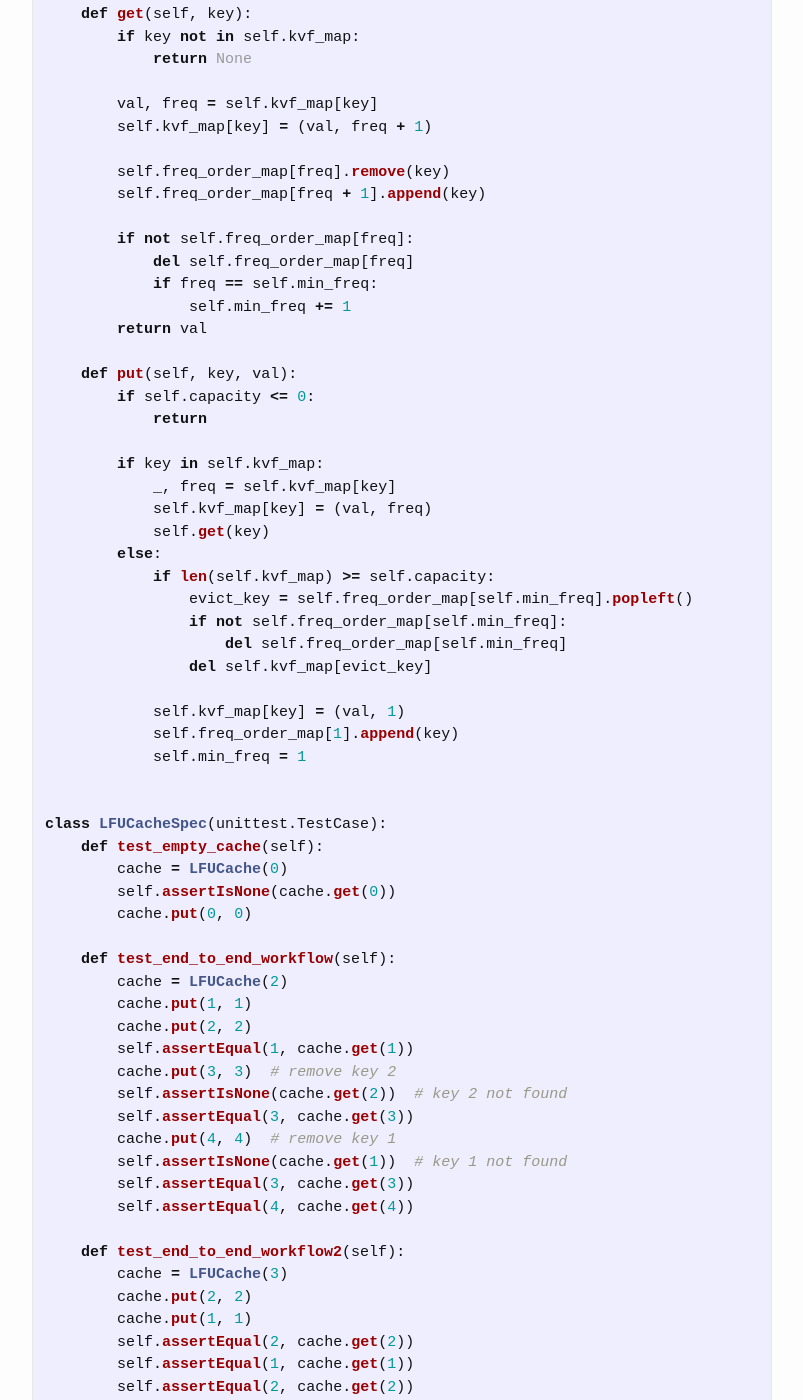
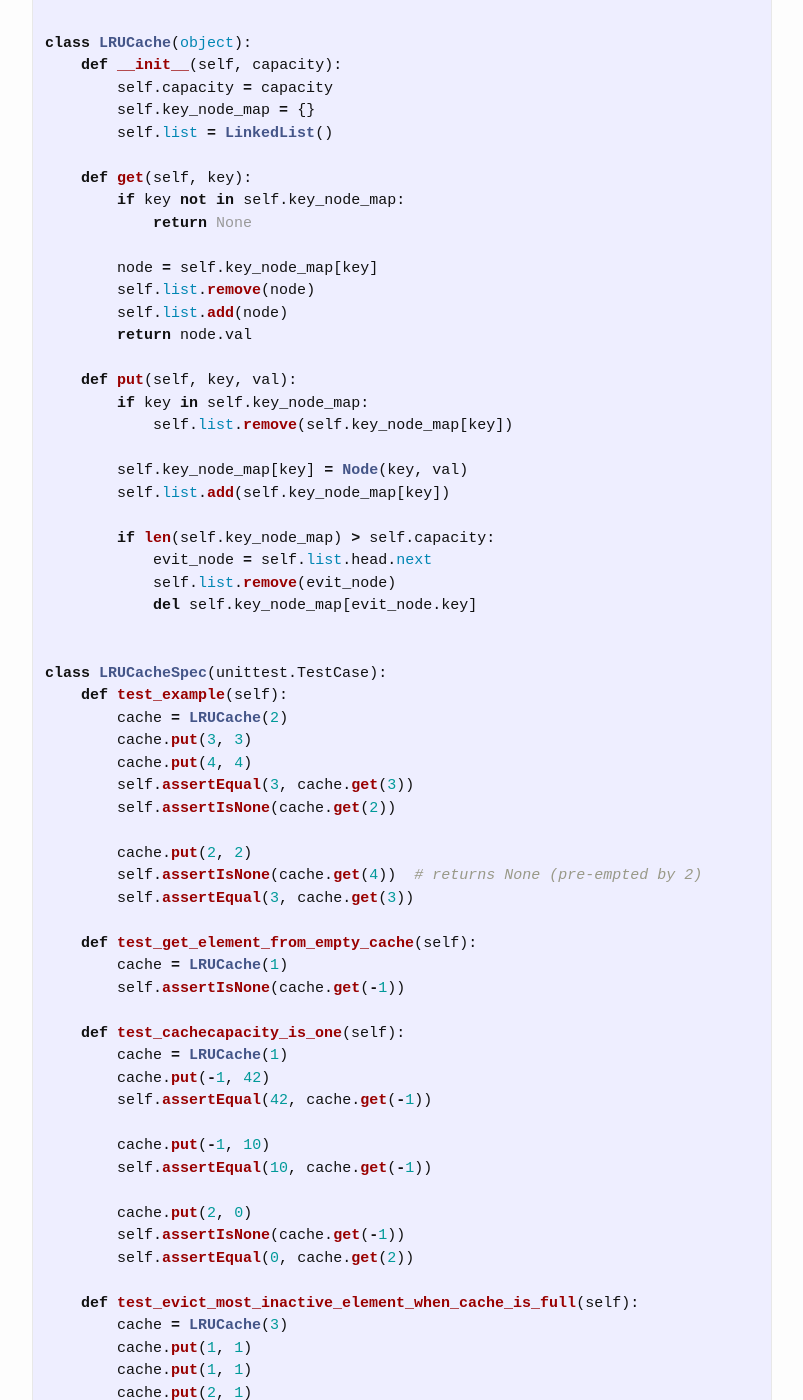
Before and after one commit to trsong/trsong.github.io, a Jekyll site: the page built from _posts/2021-02-01-DailyQuestionsFeb.md, in a window 1280 px wide and 1400 px high, scrolled down 1989 px. Shown: the whole window, without its empty margins (238-1041 px from the left). Built offline with Jekyll 4.4.1, drawn with Linux system fonts in a browser that asks for light colours; some of the changed text lies outside the part shown.

Commit message:
Add solution to Feb 10 question.

````diff
--- a/_posts/2021-02-01-DailyQuestionsFeb.md
+++ b/_posts/2021-02-01-DailyQuestionsFeb.md
@@ -39,6 +39,155 @@ cache.get(2)  # returns None
 cache.put(2, 2)
 cache.get(4)  # returns None (pre-empted by 2)
 cache.get(3)  # returns 3
+```
+
+**Solution:** [https://repl.it/@trsong/Implement-the-LRU-Cache](https://repl.it/@trsong/Implement-the-LRU-Cache)
+```py
+import unittest
+
+class Node(object):
+    def __init__(self, key, val):
+        self.key = key
+        self.val = val
+        self.next = None
+        self.prev = None
+
+
+class LinkedList(object):
+    def __init__(self):
+        self.head = Node(-1, -1)
+        self.tail = Node(-1, -1)
+        self.head.next = self.tail
+        self.tail.prev = self.head
+
+    def add(self, node):
+        prev = self.tail.prev
+        prev.next = node
+        node.prev = prev
+        node.next = self.tail
+        self.tail.prev = node
+
+    def remove(self, node):
+        prev = node.prev
+        prev.next = node.next
+        node.next.prev = prev
+        node.prev = None
+        node.next = None
+
+
+class LRUCache(object):
+    def __init__(self, capacity):
+        self.capacity = capacity
+        self.key_node_map = {}
+        self.list = LinkedList()
+
+    def get(self, key):
+        if key not in self.key_node_map:
+            return None
+
+        node = self.key_node_map[key]
+        self.list.remove(node)
+        self.list.add(node)
+        return node.val
+
+    def put(self, key, val):
+        if key in self.key_node_map:
+            self.list.remove(self.key_node_map[key])
+
+        self.key_node_map[key] = Node(key, val)
+        self.list.add(self.key_node_map[key])
+
+        if len(self.key_node_map) > self.capacity:
+            evit_node = self.list.head.next
+            self.list.remove(evit_node)
+            del self.key_node_map[evit_node.key]
+
+
+class LRUCacheSpec(unittest.TestCase):
+    def test_example(self):
+        cache = LRUCache(2)
+        cache.put(3, 3)
+        cache.put(4, 4)
+        self.assertEqual(3, cache.get(3))
+        self.assertIsNone(cache.get(2))
+
+        cache.put(2, 2)
+        self.assertIsNone(cache.get(4))  # returns None (pre-empted by 2)
+        self.assertEqual(3, cache.get(3))
+
+    def test_get_element_from_empty_cache(self):
+        cache = LRUCache(1)
+        self.assertIsNone(cache.get(-1))
+
+    def test_cachecapacity_is_one(self):
+        cache = LRUCache(1)
+        cache.put(-1, 42)
+        self.assertEqual(42, cache.get(-1))
+
+        cache.put(-1, 10)
+        self.assertEqual(10, cache.get(-1))
+
+        cache.put(2, 0)
+        self.assertIsNone(cache.get(-1))
+        self.assertEqual(0, cache.get(2))
+
+    def test_evict_most_inactive_element_when_cache_is_full(self):
+        cache = LRUCache(3)
+        cache.put(1, 1)
+        cache.put(1, 1)
+        cache.put(2, 1)
+        cache.put(3, 1)
+
+        cache.put(4, 1)
+        self.assertIsNone(cache.get(1))
+
+        cache.put(2, 1)
+        cache.put(5, 1)
+        self.assertIsNone(cache.get(3))
+
+    def test_update_element_should_get_latest_value(self):
+        cache = LRUCache(2)
+        cache.put(3, 10)
+        cache.put(3, 42)
+        cache.put(1, 1)
+        cache.put(1, 2)
+        self.assertEqual(42, cache.get(3))
+
+    def test_end_to_end_workflow(self):
+        cache = LRUCache(3)
+        cache.put(0, 0)  # Least Recent -> 0 -> Most Recent
+        cache.put(1, 1)  # Least Recent -> 0, 1 -> Most Recent
+        cache.put(2, 2)  # Least Recent -> 0, 1, 2 -> Most Recent
+        cache.put(3, 3)  # Least Recent -> 1, 2, 3 -> Most Recent. Evict 0
+        self.assertIsNone(cache.get(0))
+        self.assertEqual(2, cache.get(2))  # Least Recent -> 1, 3, 2 -> Most Recent
+        cache.put(4, 4)  # Least Recent -> 3, 2, 4 -> Most Recent. Evict 1
+        self.assertIsNone(cache.get(1))
+        self.assertEqual(2, cache.get(2))  # Least Recent -> 3, 4, 2 -> Most Recent
+        self.assertEqual(3, cache.get(3))  # Least Recent -> 4, 2, 3 -> Most Recent
+        self.assertEqual(2, cache.get(2))  # Least Recent -> 4, 3, 2 -> Most Recent
+        cache.put(5, 5)  # Least Recent -> 3, 2, 5 -> Most Recent. Evict 4
+        cache.put(6, 6)  # Least Recent -> 2, 5, 6 -> Most Recent. Evict 3
+        self.assertIsNone(cache.get(4))
+        self.assertIsNone(cache.get(3))
+        cache.put(7, 7)  # Least Recent -> 5, 6, 7 -> Most Recent. Evict 2
+        self.assertIsNone(cache.get(2))
+
+    def test_end_to_end_workflow2(self):
+        cache = LRUCache(2)
+        cache.put(1, 1)
+        cache.put(2, 2)
+        self.assertEqual(cache.get(1), 1)
+        cache.put(3, 3)  # evicts key 2
+        self.assertIsNone(cache.get(2))
+        cache.put(4, 4)  # evicts key 1
+        self.assertIsNone(cache.get(1))
+        self.assertEqual(3, cache.get(3))
+        self.assertEqual(4, cache.get(4))
+
+
+if __name__ == '__main__':
+    unittest.main(exit=False, verbosity=2)
 ```
 
 ### Feb 8, 2021 \[Hard\] LFU Cache
````
